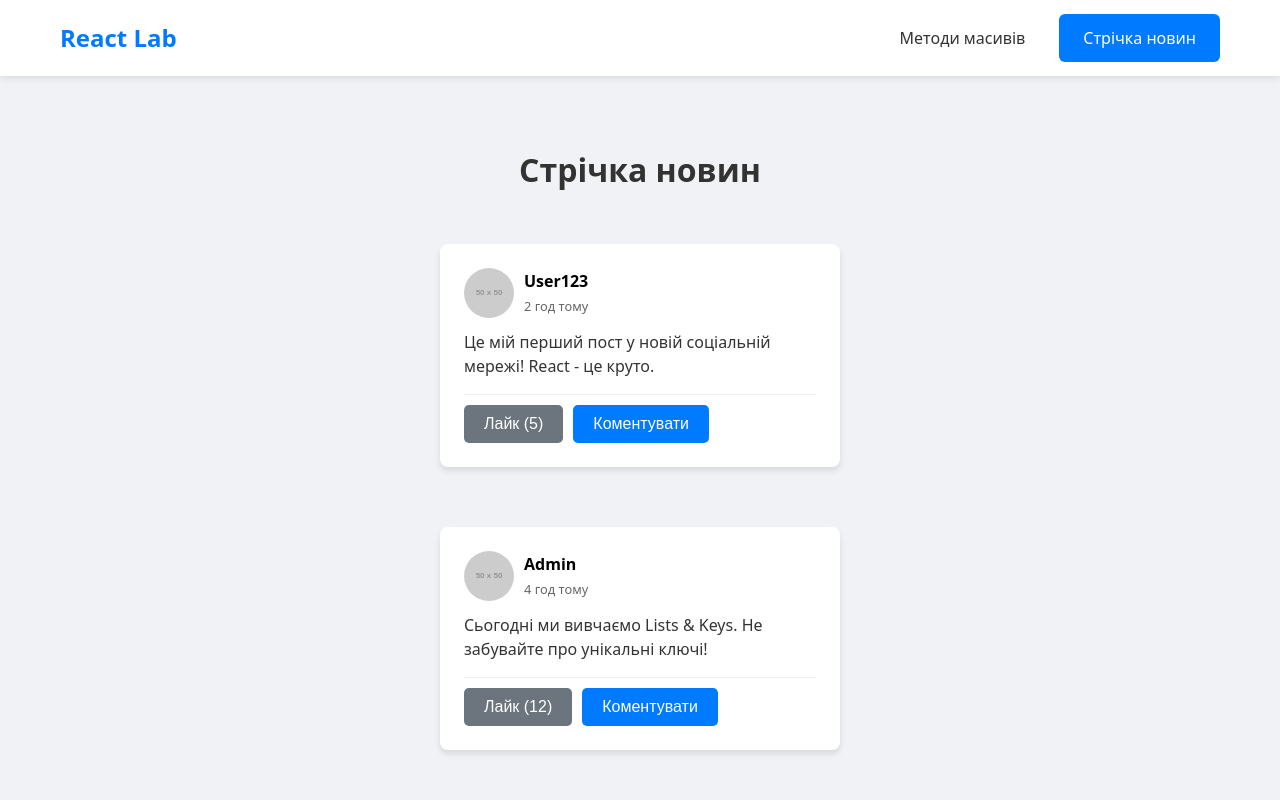
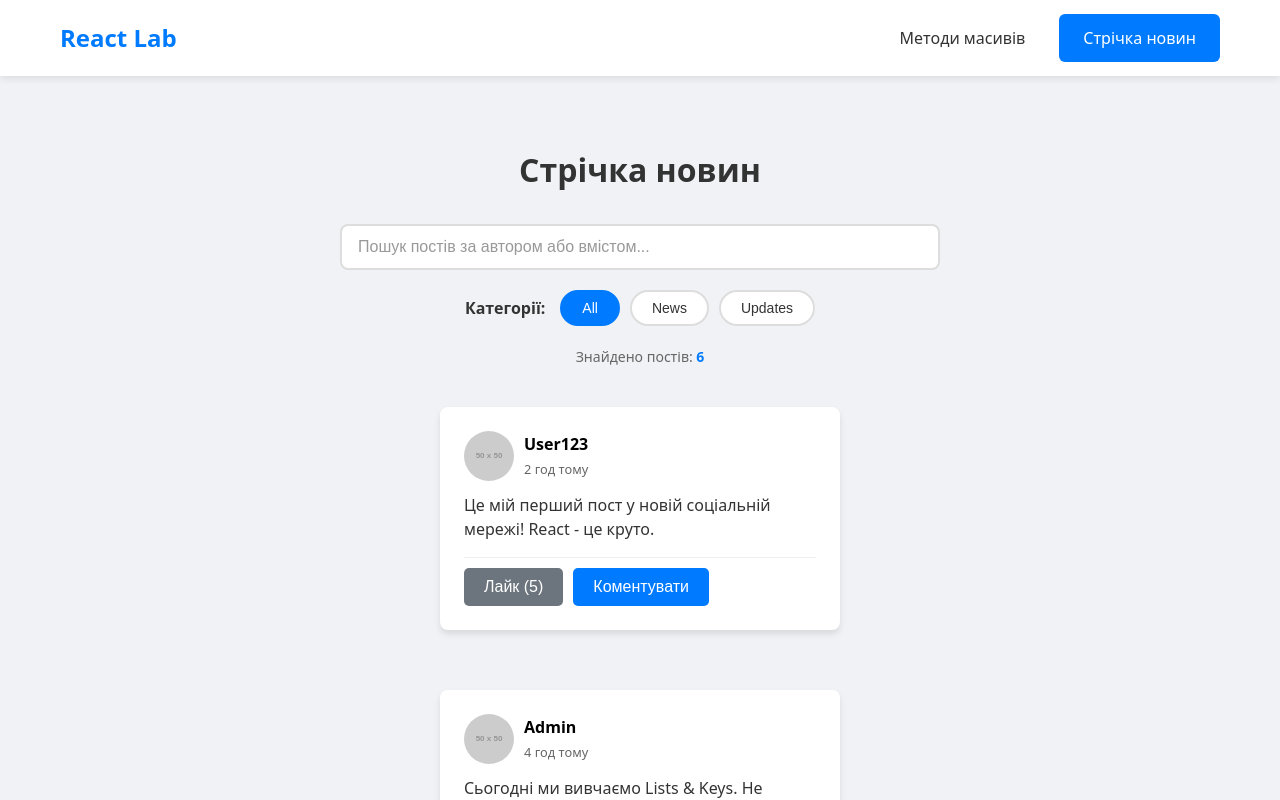
Before and after one commit to goodcodd/-1, a React (Vite) app: page /posts in a window 1280 px wide. Shown: the top 800 px of the page. Built offline with nearby package versions, Linux system fonts and the light colour scheme.

Commit message:
Add category filter and search functionality to posts page

```diff
--- /dev/null
+++ b/src/components/molecules/CategoryFilter/CategoryFilter.jsx
@@ -0,0 +1,24 @@
+import styles from './CategoryFilter.module.css';
+
+const CategoryFilter = ({ categories, activeCategory, onCategoryChange }) => {
+  return (
+    <div className={styles.filterWrapper}>
+      <span className={styles.filterLabel}>Категорії:</span>
+      <div className={styles.filterButtons}>
+        {categories.map((category) => (
+          <button
+            key={category}
+            onClick={() => onCategoryChange(category)}
+            className={`${styles.filterButton} ${
+              activeCategory === category ? styles.active : ''
+            }`}
+          >
+            {category}
+          </button>
+        ))}
+      </div>
+    </div>
+  );
+};
+
+export default CategoryFilter;
--- /dev/null
+++ b/src/components/molecules/CategoryFilter/CategoryFilter.module.css
@@ -0,0 +1,49 @@
+.filterWrapper {
+  display: flex;
+  align-items: center;
+  gap: 15px;
+  margin-bottom: 20px;
+  flex-wrap: wrap;
+  justify-content: center;
+}
+
+.filterLabel {
+  font-weight: 600;
+  color: #333;
+  font-size: 16px;
+}
+
+.filterButtons {
+  display: flex;
+  gap: 10px;
+  flex-wrap: wrap;
+}
+
+.filterButton {
+  padding: 8px 20px;
+  border: 2px solid #ddd;
+  background-color: white;
+  color: #333;
+  border-radius: 20px;
+  cursor: pointer;
+  font-size: 14px;
+  font-weight: 500;
+  transition: all 0.3s;
+}
+
+.filterButton:hover {
+  border-color: #007bff;
+  color: #007bff;
+  background-color: #f0f7ff;
+}
+
+.filterButton.active {
+  background-color: #007bff;
+  color: white;
+  border-color: #007bff;
+}
+
+.filterButton.active:hover {
+  background-color: #0056b3;
+  border-color: #0056b3;
+}
--- /dev/null
+++ b/src/components/molecules/EmptyState/EmptyState.jsx
@@ -0,0 +1,13 @@
+import styles from './EmptyState.module.css';
+
+const EmptyState = ({ message = "Нічого не знайдено за вашим запитом." }) => {
+  return (
+    <div className={styles.emptyState}>
+      <div className={styles.icon}>🔍</div>
+      <p className={styles.message}>{message}</p>
+      <p className={styles.hint}>Спробуйте змінити параметри пошуку або вибрати іншу категорію</p>
+    </div>
+  );
+};
+
+export default EmptyState;
--- /dev/null
+++ b/src/components/molecules/EmptyState/EmptyState.module.css
@@ -0,0 +1,25 @@
+.emptyState {
+  text-align: center;
+  padding: 60px 20px;
+  background: white;
+  border-radius: 8px;
+  box-shadow: 0 2px 4px rgba(0, 0, 0, 0.1);
+}
+
+.icon {
+  font-size: 64px;
+  margin-bottom: 20px;
+}
+
+.message {
+  font-size: 20px;
+  font-weight: 600;
+  color: #333;
+  margin-bottom: 10px;
+}
+
+.hint {
+  font-size: 14px;
+  color: #666;
+  font-style: italic;
+}
--- /dev/null
+++ b/src/components/molecules/SearchBar/SearchBar.jsx
@@ -0,0 +1,26 @@
+import styles from './SearchBar.module.css';
+
+const SearchBar = ({ searchTerm, onSearchChange }) => {
+  return (
+    <div className={styles.searchWrapper}>
+      <input
+        type="text"
+        placeholder="Пошук постів за автором або вмістом..."
+        value={searchTerm}
+        onChange={(e) => onSearchChange(e.target.value)}
+        className={styles.searchInput}
+      />
+      {searchTerm && (
+        <button
+          onClick={() => onSearchChange('')}
+          className={styles.clearButton}
+          aria-label="Очистити пошук"
+        >
+          ×
+        </button>
+      )}
+    </div>
+  );
+};
+
+export default SearchBar;
--- /dev/null
+++ b/src/components/molecules/SearchBar/SearchBar.module.css
@@ -0,0 +1,44 @@
+.searchWrapper {
+  position: relative;
+  width: 100%;
+  max-width: 600px;
+  margin: 0 auto 20px;
+}
+
+.searchInput {
+  width: 100%;
+  padding: 12px 40px 12px 16px;
+  border: 2px solid #ddd;
+  border-radius: 8px;
+  font-size: 16px;
+  transition: border-color 0.3s;
+  box-sizing: border-box;
+}
+
+.searchInput:focus {
+  outline: none;
+  border-color: #007bff;
+}
+
+.searchInput::placeholder {
+  color: #999;
+}
+
+.clearButton {
+  position: absolute;
+  right: 8px;
+  top: 50%;
+  transform: translateY(-50%);
+  background: none;
+  border: none;
+  font-size: 24px;
+  color: #999;
+  cursor: pointer;
+  padding: 4px 8px;
+  line-height: 1;
+  transition: color 0.3s;
+}
+
+.clearButton:hover {
+  color: #333;
+}
--- a/src/components/pages/PostsPage/PostsPage.jsx
+++ b/src/components/pages/PostsPage/PostsPage.jsx
@@ -1,13 +1,62 @@
+import { useState, useMemo } from 'react';
 import Post from '../../molecules/Post/Post';
+import SearchBar from '../../molecules/SearchBar/SearchBar';
+import CategoryFilter from '../../molecules/CategoryFilter/CategoryFilter';
+import EmptyState from '../../molecules/EmptyState/EmptyState';
 import { postsData } from '../../../data';
 import styles from './PostsPage.module.css';
 
 const PostsPage = () => {
+  const [searchTerm, setSearchTerm] = useState('');
+  const [activeCategory, setActiveCategory] = useState('All');
+
+  // Отримуємо унікальні категорії з даних
+  const categories = useMemo(() => {
+    const uniqueCategories = [...new Set(postsData.map(post => post.category))];
+    return ['All', ...uniqueCategories];
+  }, []);
+
+  // Логіка фільтрації
+  const filteredPosts = useMemo(() => {
+    return postsData.filter(post => {
+      // Фільтрація за пошуковим запитом
+      const matchesSearch =
+        post.content.toLowerCase().includes(searchTerm.toLowerCase()) ||
+        post.author.toLowerCase().includes(searchTerm.toLowerCase());
+
+      // Фільтрація за категорією
+      const matchesCategory = activeCategory === 'All' || post.category === activeCategory;
+
+      return matchesSearch && matchesCategory;
+    });
+  }, [searchTerm, activeCategory]);
+
   return (
     <div className={styles.container}>
       <h1 className={styles.title}>Стрічка новин</h1>
+
+      <SearchBar
+        searchTerm={searchTerm}
+        onSearchChange={setSearchTerm}
+      />
+
+      <CategoryFilter
+        categories={categories}
+        activeCategory={activeCategory}
+        onCategoryChange={setActiveCategory}
+      />
+
+      <div className={styles.resultsInfo}>
+        {filteredPosts.length > 0 && (
+          <p className={styles.count}>
+            Знайдено постів: <strong>{filteredPosts.length}</strong>
+          </p>
+        )}
+      </div>
+
       <div className={styles.feed}>
-        {postsData.map((post) => (
+        {filteredPosts.length > 0 ? (
+          filteredPosts.map((post) => (
             <Post
               key={post.id}
               author={post.author}
@@ -16,7 +65,10 @@ const PostsPage = () => {
               avatar={post.avatar}
               initialLikes={post.likes}
             />
-        ))}
+          ))
+        ) : (
+          <EmptyState />
+        )}
       </div>
     </div>
   );
--- a/src/components/pages/PostsPage/PostsPage.module.css
+++ b/src/components/pages/PostsPage/PostsPage.module.css
@@ -11,6 +11,21 @@
   font-size: 2rem;
 }
 
+.resultsInfo {
+  margin-bottom: 20px;
+  text-align: center;
+}
+
+.count {
+  color: #666;
+  font-size: 14px;
+}
+
+.count strong {
+  color: #007bff;
+  font-weight: 600;
+}
+
 .feed {
   display: flex;
   flex-direction: column;
--- a/src/data.js
+++ b/src/data.js
@@ -5,7 +5,8 @@ export const postsData = [
     avatar: "https://placehold.co/50",
     content: "Це мій перший пост у новій соціальній мережі! React - це круто.",
     date: "2 год тому",
-    likes: 5
+    likes: 5,
+    category: "News"
   },
   {
     id: 2,
@@ -13,7 +14,8 @@ export const postsData = [
     avatar: "https://placehold.co/50",
     content: "Сьогодні ми вивчаємо Lists & Keys. Не забувайте про унікальні ключі!",
     date: "4 год тому",
-    likes: 12
+    likes: 12,
+    category: "Updates"
   },
   {
     id: 3,
@@ -21,6 +23,34 @@ export const postsData = [
     avatar: "https://placehold.co/50",
     content: "Лабораторна робота №2 виконується успішно.",
     date: "1 день тому",
-    likes: 2
+    likes: 2,
+    category: "News"
+  },
+  {
+    id: 4,
+    author: "Developer",
+    avatar: "https://placehold.co/50",
+    content: "Нові можливості React 19 вже доступні! Перевірте офіційну документацію.",
+    date: "5 год тому",
+    likes: 25,
+    category: "Updates"
+  },
+  {
+    id: 5,
+    author: "Teacher",
+    avatar: "https://placehold.co/50",
+    content: "Важливе оголошення: наступне заняття переноситься на п'ятницю.",
+    date: "3 год тому",
+    likes: 8,
+    category: "News"
+  },
+  {
+    id: 6,
+    author: "Student_JS",
+    avatar: "https://placehold.co/50",
+    content: "Ділюся корисними ресурсами для вивчення JavaScript та React.",
+    date: "6 год тому",
+    likes: 15,
+    category: "Updates"
   }
 ];
```
Also changed, not shown: 1 other file (tests, documents, lock files or other folders). Lines whose indentation alone changed are shown as unchanged.
